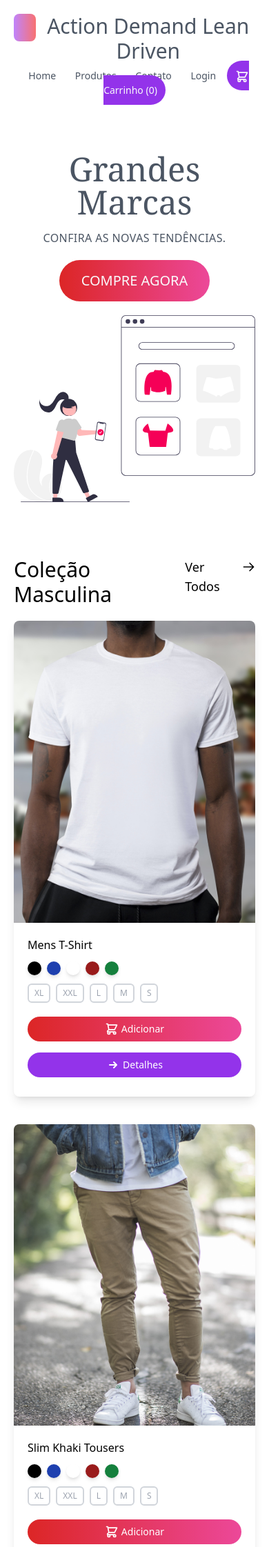
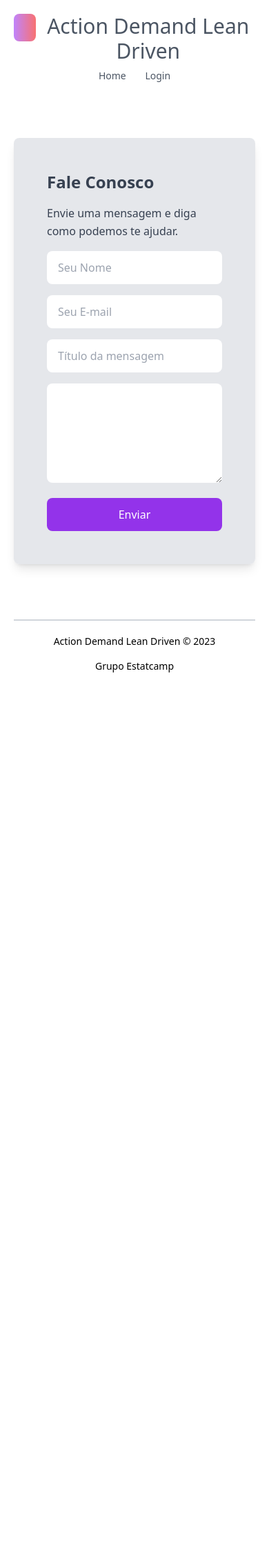
Before and after one commit to hirowat2/DjangoTemplate, a Django app: page / in a window 390 px wide. Shown: the top 2243 px of the page at 69% size. After the commit the page ends 975 px from the top, so only its background shows below. Run offline with Django 4.2, Linux system fonts and the light colour scheme; some libraries are stand-ins or nearby versions.

```diff
--- a/backend/core/templates/includes/aside.html
+++ b/backend/core/templates/includes/aside.html
@@ -4,6 +4,8 @@
     <div class="flex-1 flex flex-col pt-5 pb-4 overflow-y-auto">
       <div class="flex-1 px-3 bg-white divide-y space-y-1">
         <ul class="space-y-2 pb-2">
+
+
           <li>
             <form action="#" method="GET" class="lg:hidden">
               <label for="mobile-search" class="sr-only">Search</label>
@@ -45,6 +47,10 @@
               <span class="ml-3 flex-1 whitespace-nowrap">Login</span>
             </a>
           </li>
+
+
+
+
         </ul>
       </div>
     </div>
--- a/backend/core/templates/index.html
+++ b/backend/core/templates/index.html
@@ -33,18 +33,18 @@
         </div>
         <div class="mt-2">
           <a href="{% url 'core:dashboard' %}" class="text-gray-600 hover:text-purple-600 p-4 px-3 sm:px-4">Home</a>
-          <a href="#products" class="text-gray-600 hover:text-purple-600 p-4 px-3 sm:px-4">Produtos</a>
-          <a href="#contato" class="text-gray-600 hover:text-purple-600 p-4 px-3 sm:px-4">Contato</a>
+          <!-- <a href="#products" class="text-gray-600 hover:text-purple-600 p-4 px-3 sm:px-4">Produtos</a> -->
+          <!-- <a href="#contato" class="text-gray-600 hover:text-purple-600 p-4 px-3 sm:px-4">Contato</a> -->
           <a href="{% url 'login' %}" class="text-gray-600 hover:text-purple-600 p-4 px-3 sm:px-4">Login</a>
-          <a href="#" class="bg-purple-600 text-gray-50 hover:bg-purple-700 p-3 px-3 sm:px-5 rounded-full">
+          <!-- <a href="#" class="bg-purple-600 text-gray-50 hover:bg-purple-700 p-3 px-3 sm:px-5 rounded-full">
             <svg xmlns="http://www.w3.org/2000/svg" class="h-5 w-5 sm:h-6 sm:w-6 inline-block" fill="none" viewBox="0 0 24 24" stroke="currentColor">
               <path stroke-linecap="round" stroke-linejoin="round" stroke-width="2" d="M3 3h2l.4 2M7 13h10l4-8H5.4M7 13L5.4 5M7 13l-2.293 2.293c-.63.63-.184 1.707.707 1.707H17m0 0a2 2 0 100 4 2 2 0 000-4zm-8 2a2 2 0 11-4 0 2 2 0 014 0z" />
             </svg>
             Carrinho (0)
-          </a>
+          </a> -->
         </div>
       </div><!-- Main Navigation -->
-
+<!--
       <div class="md:flex md:flex-row mt-20">
         <div class="md:w-2/5 flex flex-col justify-center items-center">
           <h2 class="font-serif text-5xl text-gray-600 mb-4 text-center md:self-start md:text-left">Grandes Marcas</h2>
@@ -54,8 +54,8 @@
         <div class="md:w-3/5">
           <img src="{% static 'img/hero-img.svg' %}" class="w-full" />
         </div>
-      </div><!-- Hero sectioin -->
-
+      </div>Hero sectioin -->
+<!--
       <div id="products" class="my-20">
         <div class="flex flex-row justify-between my-5">
           <h2 class="text-3xl">Coleção Masculina</h2>
@@ -215,9 +215,9 @@
             </div>
           </div>
         </div>
-      </div> <!-- Men's Collection Section -->
-
-
+      </div> Men's Collection Section
+ -->
+<!--
       <div class="my-20">
         <div class="flex flex-row justify-between my-5">
           <h2 class="text-3xl">Coleção Feminina</h2>
@@ -377,8 +377,9 @@
             </div>
           </div>
         </div>
-      </div> <!-- Women's Collection Section -->
+      </div>
 
+       -->
       <div id="contato" class="flex flex-row rounded-lg shadow-lg my-20">
         <div class="lg:w-3/5 w-full rounded-lg bg-gradient-to-r from-gray-200 to-gray-200 lg:from-gray-400 lg:via-gray-300 lg:to-transparent text-gray-700 p-12">
           <div class="lg:w-1/2">
```
Also changed, not shown: 1 other file.
